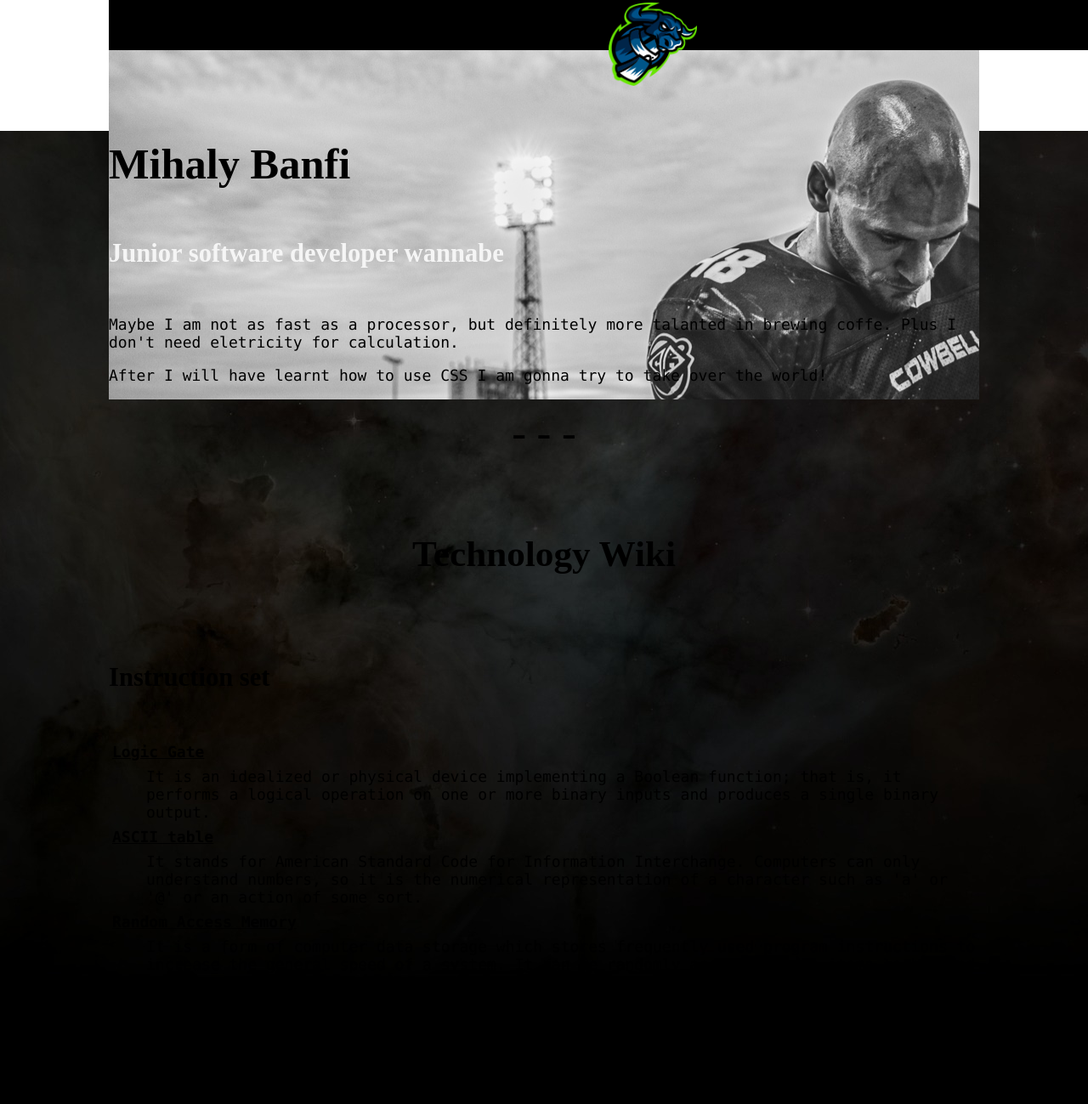
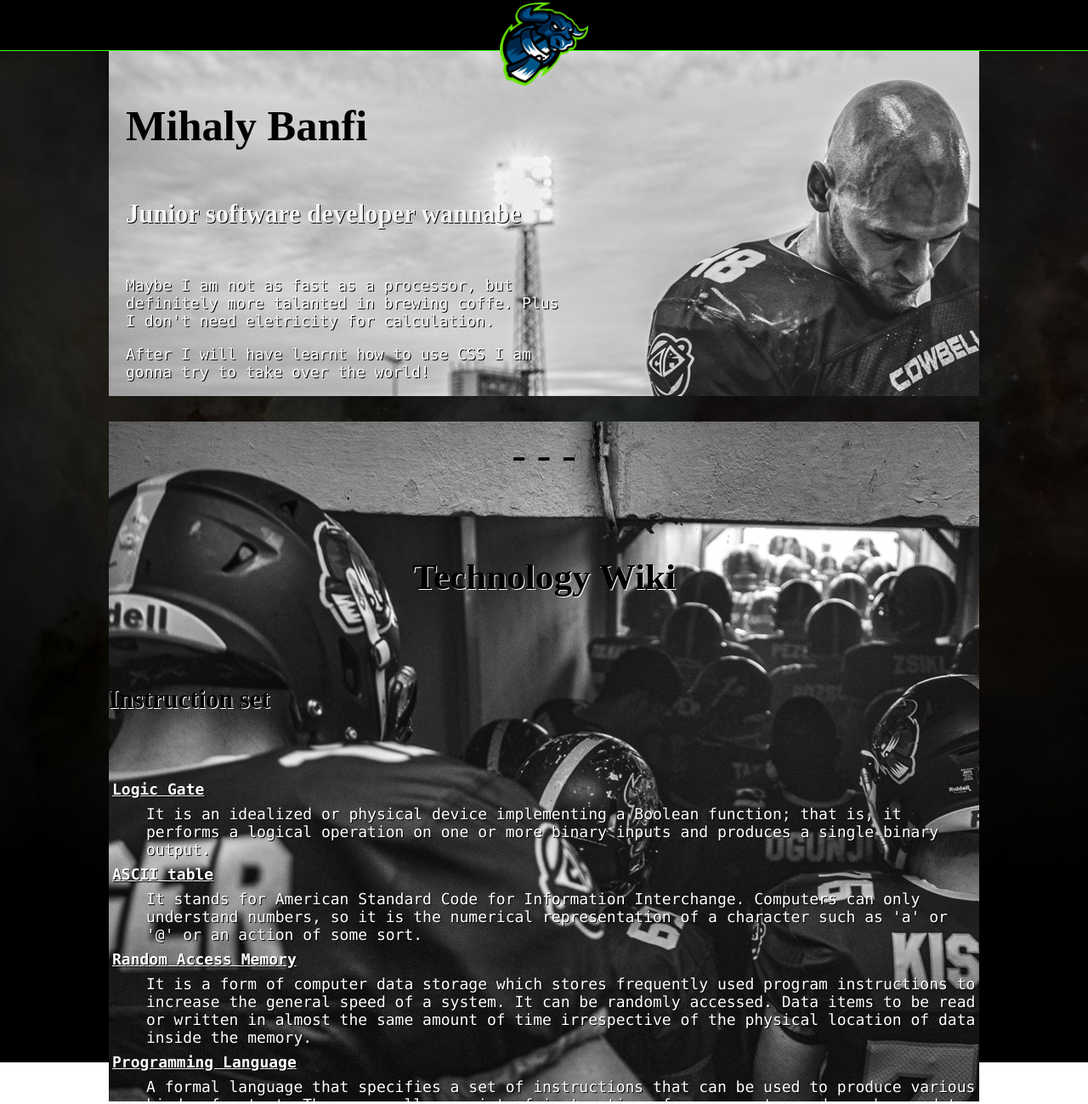
Before and after one commit to Skeletor48/skeletor48.github.io, a plain HTML site: page index.html in a window 1280 px wide. Shown: the part 1-1300 px from the top of the page at 85% size. Drawn offline with Linux system fonts and the light colour scheme; a web font is replaced by a local one.

Commit message:
feat(webpage)adding new colours,dropdown menu

```diff
--- a/index.html
+++ b/index.html
@@ -39,16 +39,19 @@
       </div>
     </div>
 
+
+    <div id="secondpart">
       <div id="threedash"> - - - </div>
 
-    <div>
+
       <a id="wiki">
         <h2>Technology Wiki</h2>
       </a>
-        <h3>Instruction set</h3>
-    </div>
 
-    <div>
+      <h3 class="inst">Instruction set</h3>
+
+
+      <div id="instruction">
         <dl>
           <dt>Logic Gate</dt>
           <dd>It is an idealized or physical device implementing a Boolean function; that is,
@@ -72,6 +75,7 @@
             It is the standard protocol to exchange or transfer hypertext.</dd>
         </dl>
       </div>
+    </div>
 
   </body>
 
--- a/style.css
+++ b/style.css
@@ -9,8 +9,8 @@ html {
   }
 body {
   margin: 0%;
-  margin-left: 10%;
-  margin-right: 10%;
+
+
 }
 header {
   background-color: black;
@@ -20,6 +20,8 @@ header {
   top: 0;
   margin-left: 0px;
   margin-right: 0px;
+  border-bottom: #39FF14 0.2px solid;
+
 }
 
 nav {
@@ -29,14 +31,16 @@ nav {
   text-align: center;
   padding: 14px;
   display: block;
+
  }
 nav a {
-  color: #39FF14;
+  color: black;
   font-size: 20px;
   font-weight: bold;
   margin: 10px;
   text-decoration: none;
   display: block;
+  text-shadow: 2px 2px #39FF14;
 
 
 
@@ -49,7 +53,7 @@ a[href]:active {
 }
 h1 {
   font-size: 2.8em;
-  padding-top: 7%;
+  padding-top: 5%;
 }
 #title {
   color: whitesmoke;
@@ -57,6 +61,8 @@ h1 {
 }
 p, dl {
   font-family: 'consolas', courier;
+  text-shadow: 1px 1px black;
+  color: white;
 }
 #threedash {
   padding: 1%;
@@ -67,12 +73,20 @@ h2 {
   text-align: center;
   font-size: 2.4em;
   padding: 1em;
+  text-shadow: 1px 1px white;
+
 }
 h3 {
   font-size: 1.7em;
   padding: 0.8em;
   padding-left: 0%;
+  text-shadow: 1px 1px black;
 }
+.inst {
+  text-shadow: 1px 1px white;
+}
+
+
 dt {
   font-weight: bold;
   padding: 4px;
@@ -125,10 +139,11 @@ span {
 
 }
 #intro {
-  width: 100%;
+  width: 80%;
   height: 40%;
   margin-top: 60px;
-  margin-left: 0px;
+  margin-left: 10%;
+  margin-right: 10%;
   box-sizing: border-box;
   display: inline-block;
   background-image: url(./IMG/misike.jpg);
@@ -136,12 +151,25 @@ span {
 }
 
 
-#introin {
+.introin {
 
-
+  padding-left: 20px;
   height: 100%;
-  width: 50%;
-
+  width: 520px;
+}
+#secondpart {
+  width: 80%;
+  height: 40%;
+  margin-left: 10%;
+  margin-top: 30px;
+  margin-right: 10%;
+  box-sizing: border-box;
+  display: inline-block;
+  background-image: url(./IMG/kifuto.jpg);
+}
+#instruction {
+  max-height: 400px;
+  overflow: scroll;
 
 
 }
```
Lines whose indentation alone changed are shown as unchanged.
